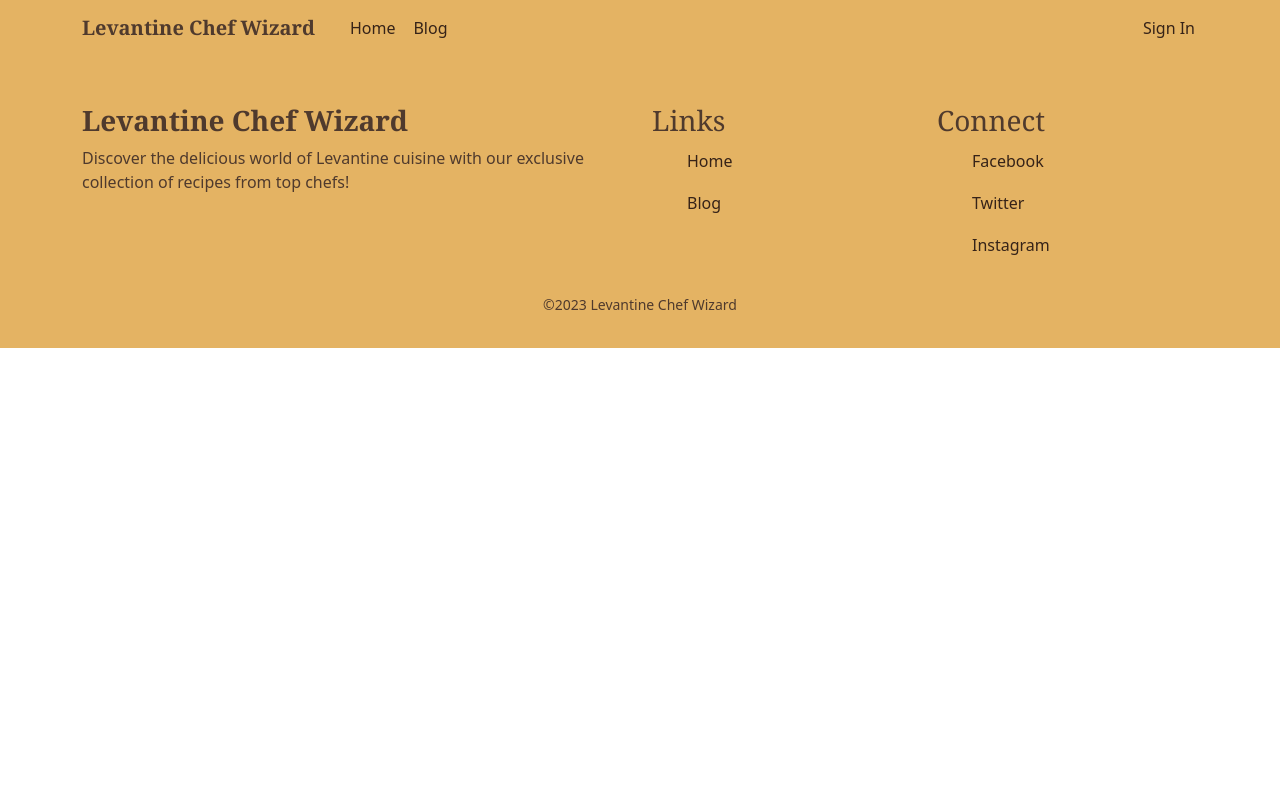
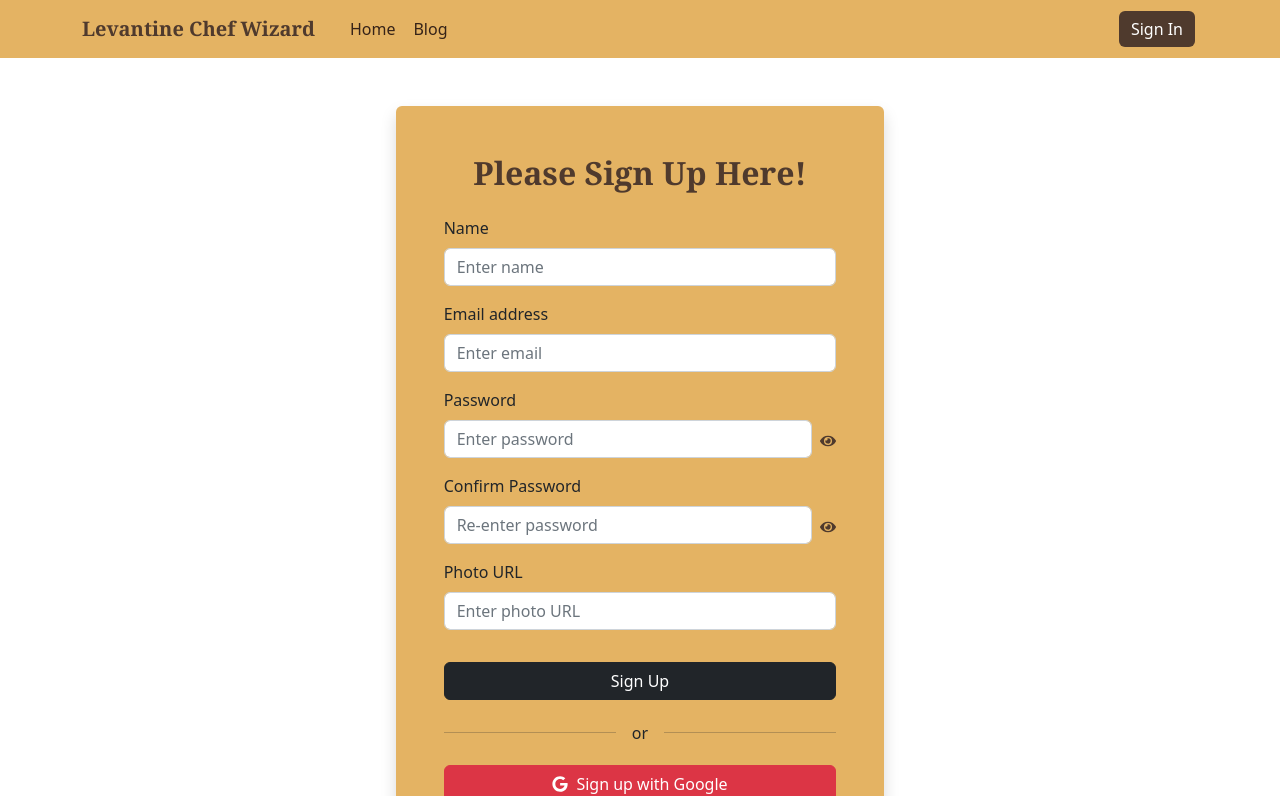
Before and after one commit to FatemaAfrinRitu333/Levantine-Chef-Wizard__Client, a React (Vite) app: page /signup in a window 1280 px wide. Shown: the top 796 px of the page. Built offline with nearby package versions, Linux system fonts and the light colour scheme; no server answers.

Commit message:
sign up with firebase and tooltip added

```diff
--- a/src/Components/Shared/Header/Header.jsx
+++ b/src/Components/Shared/Header/Header.jsx
@@ -7,11 +7,29 @@ import './Header.css';
 import { FaUserAlt } from "react-icons/fa";
 import { useContext } from 'react';
 import { AuthContext } from '../../../Providers/AuthProvider';
+import { Button, OverlayTrigger, Tooltip } from 'react-bootstrap';
+import Image from 'react-bootstrap/Image';
 
 function Header() {
 
 
-  const {loader, user} = useContext(AuthContext)
+  const { logOut, user } = useContext(AuthContext);
+  if (user) {
+    console.log(user.displayName)
+  }
+  const handleLogOut = () => {
+    logOut()
+      .then(result => { })
+      .catch(error => {
+        console.log(error)
+      })
+  }
+
+  const TooltipLink = ({ id, children, title }) => (
+    <OverlayTrigger key='bottom' placement='bottom' overlay={<Tooltip id={id}>{title}</Tooltip>}>
+      <a href="#">{children}</a>
+    </OverlayTrigger>
+  );
 
   return (
     <Navbar style={{ backgroundColor: "#E4B363" }} collapseOnSelect expand="lg">
@@ -27,14 +45,22 @@ function Header() {
             {
               user ?
                 <span className='d-flex align-items-center'>
-                  <FaUserAlt className='me-2' />
-                  <Link to="">
+                  {
+                    user.photoURL ?
+                      <TooltipLink title={user?.displayName} id="t-1">
+                        <Image style={{ width: '35px', height: '35px' }} className='me-3' src={user.photoURL} roundedCircle />
+                      </TooltipLink>
+                      :
+                      <FaUserAlt className='me-2' />
+
+                  }
+                  <Button style={{ backgroundColor: "#4F3A2D", border: 'none' }} onClick={handleLogOut}>
                     Sign Out
-                  </Link>
-                  </span>
+                  </Button>
+                </span>
                 :
                 <Link to="/signin">
-                  Sign In
+                  <Button style={{ backgroundColor: "#4F3A2D", border: 'none' }}>Sign In</Button>
                 </Link>
             }
           </Nav>
--- a/src/Components/UserReg/SignIn/SignIn.jsx
+++ b/src/Components/UserReg/SignIn/SignIn.jsx
@@ -16,6 +16,7 @@ const SignIn = () => {
         const email = form.email.value;
         const password = form.password.value;
 
+        setError('');
         signIn(email, password)
             .then(result => {
                 const loggedUser = result.user;
@@ -29,6 +30,7 @@ const SignIn = () => {
     }
 
     const handleGoogleSignIn = () => {
+        setError('')
         signInWithGoogle()
             .then(result => {
                 const loggedUser = result.user;
@@ -41,6 +43,7 @@ const SignIn = () => {
     }
 
     const handleGithubSignIn = () => {
+        setError('')
         signInWithGithub()
             .then(result => {
                 const loggedUser = result.user;
@@ -57,7 +60,7 @@ const SignIn = () => {
             className="d-flex justify-content-center align-items-center my-5"
         >
             <div className="p-5 rounded shadow" style={{ backgroundColor: "#E4B363" }}>
-                <h2 className="text-center mb-4 fw-bolder brandName">Login</h2>
+                <h2 className="text-center mb-4 fw-bolder brandName">Please Login Here!</h2>
                 <Form onSubmit={handleSignIn}>
                     <Form.Group className="mb-2" controlId="formBasicEmail">
                         <Form.Label>Email address</Form.Label>
--- a/src/Components/UserReg/SignUp/SignUp.jsx
+++ b/src/Components/UserReg/SignUp/SignUp.jsx
@@ -1,10 +1,150 @@
-import React from 'react';
+import React, { useState } from "react";
+import { Container, Form, Button } from "react-bootstrap";
+import { FaGoogle, FaGithub, FaEye, FaEyeSlash } from "react-icons/fa";
+import { Link } from "react-router-dom";
+import { useContext } from "react";
+import { AuthContext } from "../../../Providers/AuthProvider";
 
 const SignUp = () => {
+
+    const { signUp, signInWithGoogle, signInWithGithub } = useContext(AuthContext);
+
+    const [error, setError] = useState('')
+    const [show, setShow] = useState(false);
+    const [confirmShow, setConfirmShow] = useState(false);
+
+
+    const handleSignUp = (event) => {
+        event.preventDefault();
+        const form = event.target;
+        const name = form.name.value;
+        const email = form.email.value;
+        const password = form.password.value;
+        const confirmPassword = form.confirmPassword.value;
+        const photoURL = form.photoURL.value;
+
+        if(password !== confirmPassword){
+            setError('Password did not match');
+            return
+        }
+        else if (password.length < 6) {
+            setError('Password must be more or equals to six characters.');
+            return
+        }
+
+        setError('')
+        signUp(email, password)
+            .then(result => {
+                const loggedUser = result.user;
+                console.log(loggedUser);
+                loggedUser.displayName = name;
+                loggedUser.photoURL = photoURL;
+                form.reset();
+            })
+            .catch(error => {
+                console.log(error);
+                setError(error.statusText || error.message)
+            })
+    }
+
+    const handleGoogleSignIn = () => {
+        signInWithGoogle()
+            .then(result => {
+                const loggedUser = result.user;
+                console.log(loggedUser);
+            })
+            .catch(error => {
+                console.log(error);
+                setError(error.statusText || error.message);
+            })
+    }
+
+    const handleGithubSignIn = () => {
+        signInWithGithub()
+            .then(result => {
+                const loggedUser = result.user;
+                console.log(loggedUser);
+            })
+            .catch(error => {
+                console.log(error);
+                setError(error.statusText || error.message);
+            })
+    }
+
+
     return (
-        <div>
+        <Container
+            className="d-flex justify-content-center align-items-center my-5"
+        >
+            <Form onSubmit={handleSignUp} className="p-5 rounded shadow" style={{ backgroundColor: "#E4B363" }}>
+                <h2 className="text-center mb-4 fw-bolder brandName">Please Sign Up Here!</h2>
+                <Form.Group className="mb-3" controlId="formBasicName">
+                    <Form.Label>Name</Form.Label>
+                    <Form.Control type="text" name="name" placeholder="Enter name" required />
+                </Form.Group>
+                <Form.Group className="mb-3" controlId="formBasicEmail">
+                    <Form.Label>Email address</Form.Label>
+                    <Form.Control type="email" name="email" placeholder="Enter email" required />
+                </Form.Group>
+                <Form.Group className="mb-3" controlId="formBasicPassword">
+                    <Form.Label>Password</Form.Label>
+                    <span className="d-flex align-items-center">
+                        <Form.Control type={show ? 'text' : 'password'} name="password" placeholder="Enter password" required />
+                        <span onClick={() => setShow(!show)} style={{ cursor: 'pointer' }}>
+                            {
+                                show ?
+                                    <FaEyeSlash className="custom-color ms-2" />
+                                    :
+                                    <FaEye className="custom-color ms-2" />
+                            }
+                        </span>
+                    </span>
+                </Form.Group>
+                <Form.Group className="mb-3" controlId="formBasicConfirmPassword">
+                    <Form.Label>Confirm Password</Form.Label>
+                    <span className="d-flex align-items-center">
+                        <Form.Control type={confirmShow ? 'text' : 'password'} name="confirmPassword" placeholder="Re-enter password" required />
+                        <span onClick={() => setConfirmShow(!confirmShow)} style={{ cursor: 'pointer' }}>
+                            {
+                                confirmShow ?
+                                    <FaEyeSlash className="custom-color ms-2" />
+                                    :
+                                    <FaEye className="custom-color ms-2" />
+                            }
+                        </span>
+                    </span>
+                </Form.Group>
+                <Form.Group className="mb-3" controlId="formBasicPhotoUrl">
+                    <Form.Label>Photo URL</Form.Label>
+                    <Form.Control type="url" name="photoURL" placeholder="Enter photo URL" required />
+                </Form.Group>
 
-        </div>
+                {/* Error text */}
+                <p className="text-danger"><small>
+                    {error}
+                </small></p>
+
+                <Button className="w-100 my-3" variant="dark" type="submit">
+                    Sign Up
+                </Button>
+                <div className="d-flex align-items-center w-100 gap-3 mb-3">
+                    <hr className="w-100" />
+                    or
+                    <hr className="w-100" />
+                </div>
+                <Button onClick={handleGoogleSignIn} className="w-100 my-3 d-flex align-items-center gap-2 justify-content-center" variant="danger" type="submit">
+                    <FaGoogle className="mr-2" />
+                    Sign up with Google
+                </Button>
+                <Button onClick={handleGithubSignIn} className="w-100 my-3 d-flex align-items-center gap-2 justify-content-center" variant="dark" type="submit">
+                    <FaGithub className="mr-2" />
+                    Sign up with Github
+                </Button>
+                <footer className="text-center fst-italic">
+                    <small>Already have an account in Levantine Chef Wizard? <Link to='/signin'>Sign In</Link> here</small>
+                </footer>
+            </Form>
+        </Container >
     );
 };
 
--- a/src/Providers/AuthProvider.jsx
+++ b/src/Providers/AuthProvider.jsx
@@ -15,22 +15,28 @@ const AuthProvider = ({ children }) => {
     const [loader, setLoader] = useState(true);
 
     const signUp = (email, password) => {
+        setLoader(true)
         return createUserWithEmailAndPassword(auth, email, password);
     }
 
     const signIn = (email, password) => {
+        setLoader(true)
         return signInWithEmailAndPassword(auth, email, password);
     }
 
     const signInWithGoogle = () => {
+        setLoader(true)
         return signInWithPopup(auth, googleAuthProvider)
     }
 
+
     const signInWithGithub = () => {
+        setLoader(true)
         return signInWithPopup(auth, githubAuthProvider)
     }
 
     const logOut = () => {
+        setLoader(true)
         return signOut(auth);
     }
 
@@ -47,6 +53,7 @@ const AuthProvider = ({ children }) => {
 
     const authInfo = {
         user,
+        loader,
         signUp,
         signIn,
         signInWithGoogle,
```
